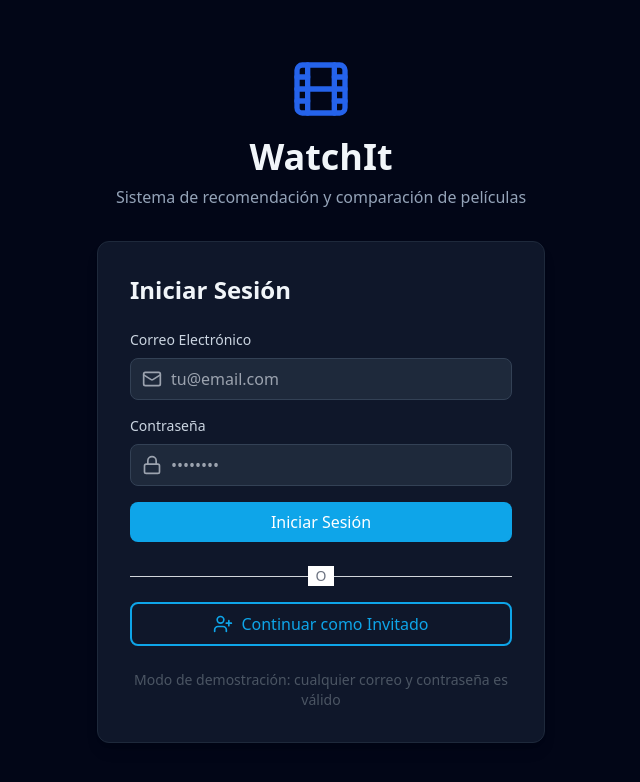
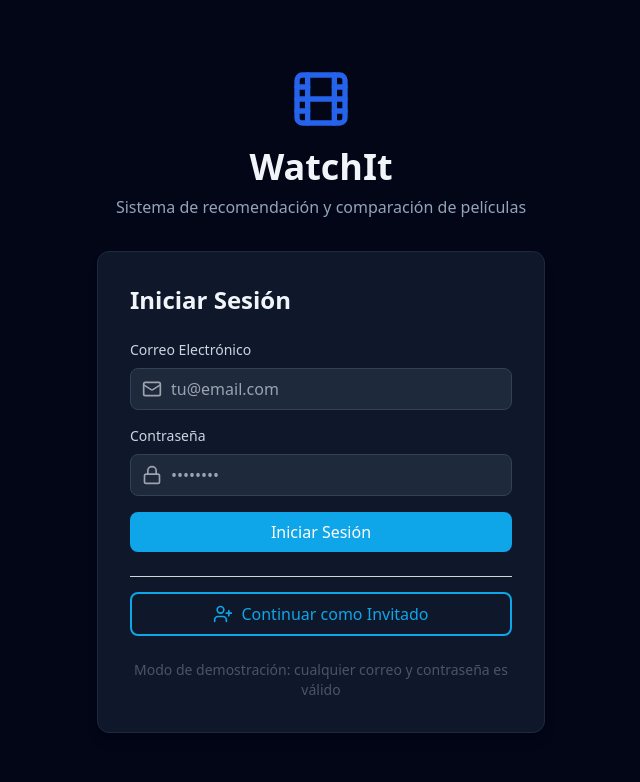
Before and after one commit to PricedTuna/watchit, a React (Vite) app: page /login in a window 1280 px wide. Shown: the top 782 px of the page, without its empty margins (319-959 px from the left). Built offline with nearby package versions, Linux system fonts and the light colour scheme.

Commit message:
Translate guest user name to Spanish and clean up unused elements in login page

```diff
--- a/src/context/AuthContext.tsx
+++ b/src/context/AuthContext.tsx
@@ -1,5 +1,5 @@
 import React, { createContext, useContext, useState, useEffect, ReactNode } from 'react';
-import { User, UserRating } from '../types';
+import { User } from '../types';
 import { mockUsers, defaultCriteriaWeights } from '../data/users';
 
 interface AuthContextType {
@@ -43,7 +43,7 @@ export const AuthProvider: React.FC<{ children: ReactNode }> = ({ children }) =>
     const anonymousUser: User = {
       id: `anon-${Date.now()}`,
       email: 'anonymous@watchit.com',
-      name: 'Guest User',
+      name: 'Usuario invitado',
       isAnonymous: true,
       ratings: [],
       favoriteGenres: [],
--- a/src/pages/LoginPage.tsx
+++ b/src/pages/LoginPage.tsx
@@ -86,9 +86,7 @@ export const LoginPage: React.FC = () => {
               <div className="absolute inset-0 flex items-center">
                 <div className="w-full border-t border-gray-300"></div>
               </div>
-              <div className="relative flex justify-center text-sm">
-                <span className="px-2 bg-white text-gray-500">O</span>
-              </div>
+              <div className="relative flex justify-center text-sm" />
             </div>
 
             <Button
```
